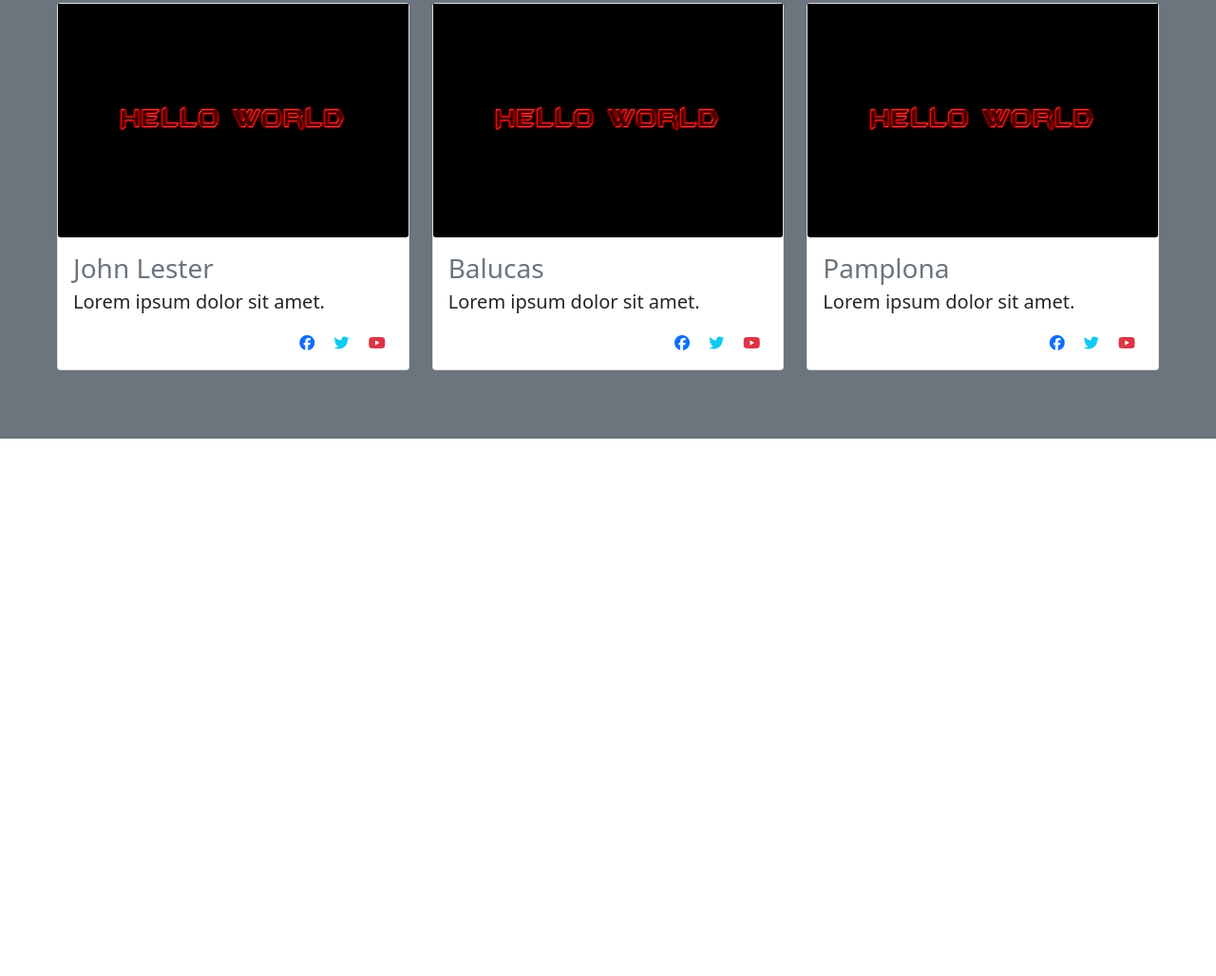
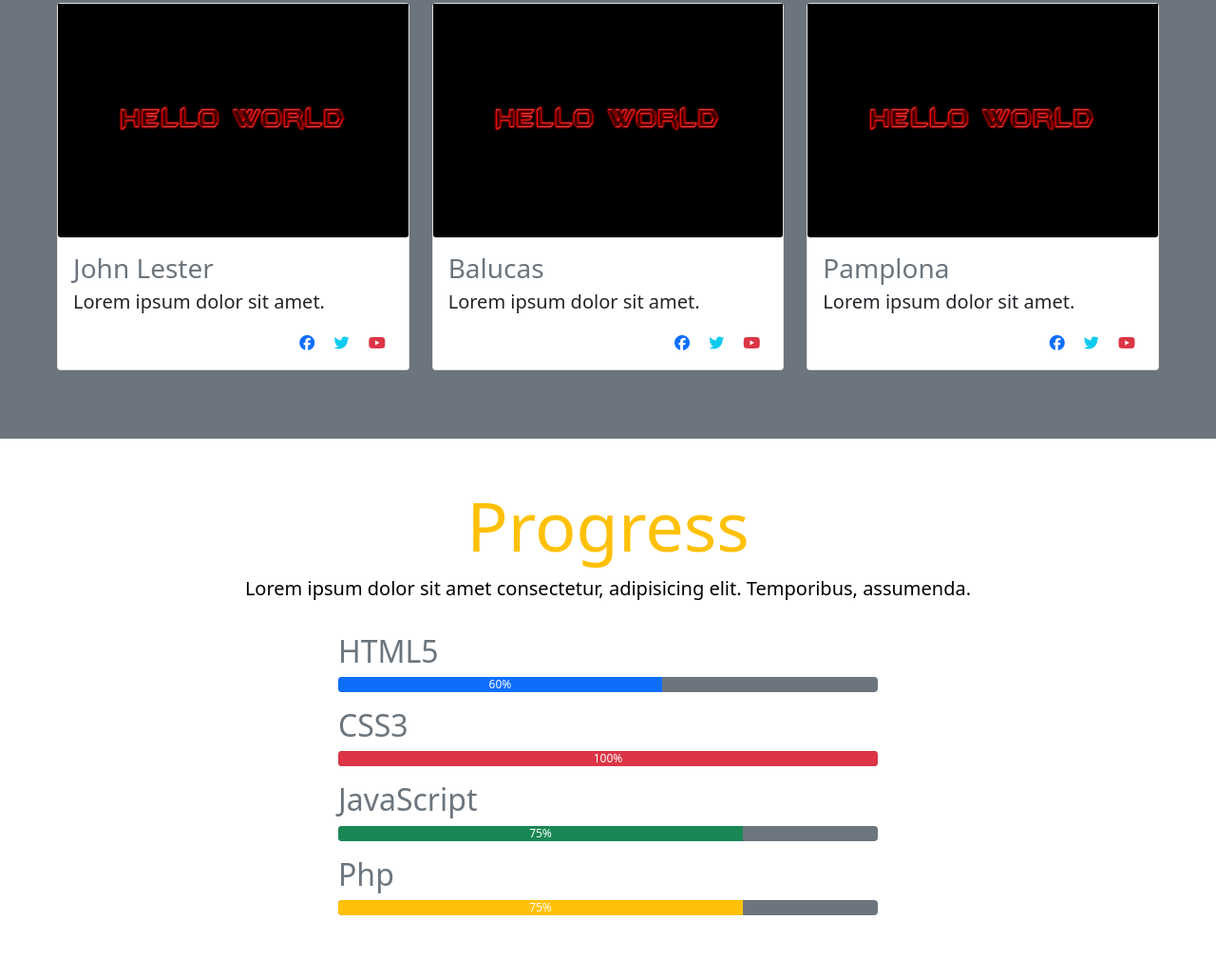
Before and after one commit to johnlester347/Pure-Bootstrap-Website, a website: page index.html in a window 1280 px wide. Shown: the part 2260-3288 px from the top of the page at 95% size. Before the commit the page ends 2722 px from the top, so only its background shows below. Drawn offline with nearby package versions, Linux system fonts and the light colour scheme.

Commit message:
Progress bar added

```diff
--- a/index.html
+++ b/index.html
@@ -114,7 +114,7 @@
         <div class="container-fluid">
             <div class="row">
                 <div class="col text-center mb-3">
-                    <h1 class="text-warning display-2">Projects</h1>
+                    <h1 class="text-warning display-2">Gallery</h1>
                     <p class="lead text-secondary">Lorem ipsum dolor sit amet consectetur, adipisicing elit. Temporibus,
                         assumenda.</p>
                 </div>
@@ -152,7 +152,7 @@
         <div class="container-fluid">
             <div class="row">
                 <div class="col text-center mb-3">
-                    <h1 class="text-warning display-2">Projects</h1>
+                    <h1 class="text-warning display-2">Cards</h1>
                     <p class="lead text-light">Lorem ipsum dolor sit amet consectetur, adipisicing elit. Temporibus,
                         assumenda.</p>
                 </div>
@@ -217,6 +217,39 @@
         </div>
     </section>
 
+    <section class="p-5">
+        <div class="container-fluid">
+            <div class="row">
+                <div class="col text-center mb-3">
+                    <h1 class="text-warning display-2">Progress</h1>
+                    <p class="lead text-black">Lorem ipsum dolor sit amet consectetur, adipisicing elit. Temporibus,
+                        assumenda.</p>
+                </div>
+            </div>
+
+            <div class="row justify-content-center">
+                <div class="col-lg-6 text-secondary col-sm-10">
+                    <h2>HTML5</h2>
+                    <div class="progress bg-secondary mb-3">
+                        <div class="progress-bar" style="width: 60%;">60%</div>
+                    </div>
+                    <h2>CSS3</h2>
+                    <div class="progress bg-secondary mb-3">
+                        <div class="progress-bar bg-danger" style="width: 100%;">100%</div>
+                    </div>
+                    <h2>JavaScript</h2>
+                    <div class="progress bg-secondary mb-3">
+                        <div class="progress-bar bg-success" style="width: 75%;">75%</div>
+                    </div>
+                    <h2>Php</h2>
+                    <div class="progress bg-secondary mb-3">
+                        <div class="progress-bar bg-warning" style="width: 75%;">75%</div>
+                    </div>
+                </div>
+            </div>
+        </div>
+    </section>
+
 
     <script src="https://cdn.jsdelivr.net/npm/bootstrap@5.1.3/dist/js/bootstrap.bundle.min.js"
         integrity="sha384-ka7Sk0Gln4gmtz2MlQnikT1wXgYsOg+OMhuP+IlRH9sENBO0LRn5q+8nbTov4+1p"
```
